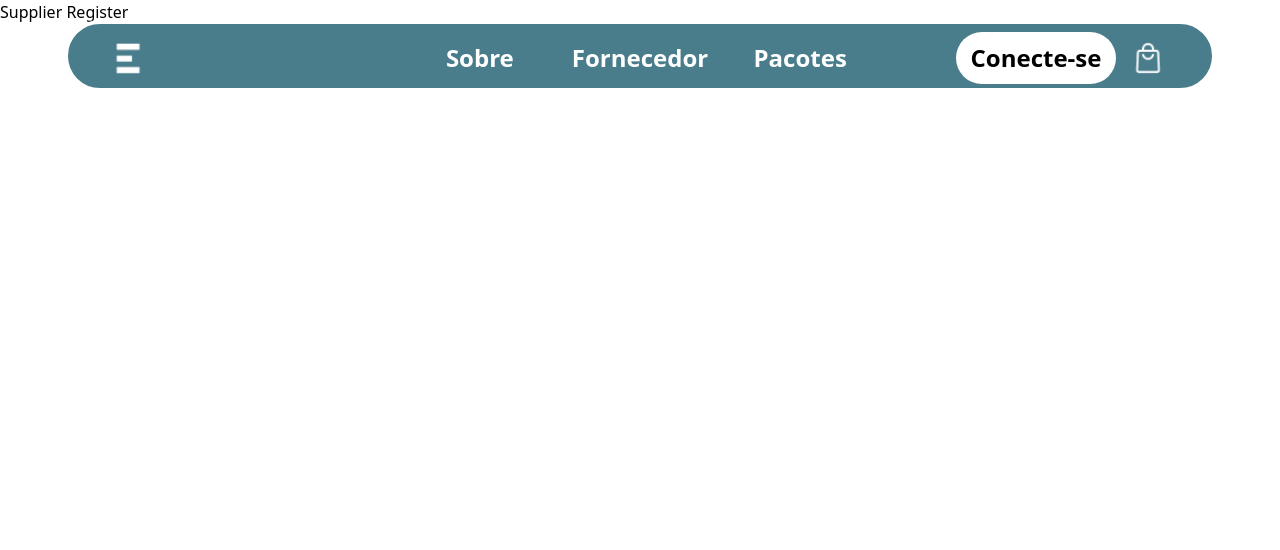
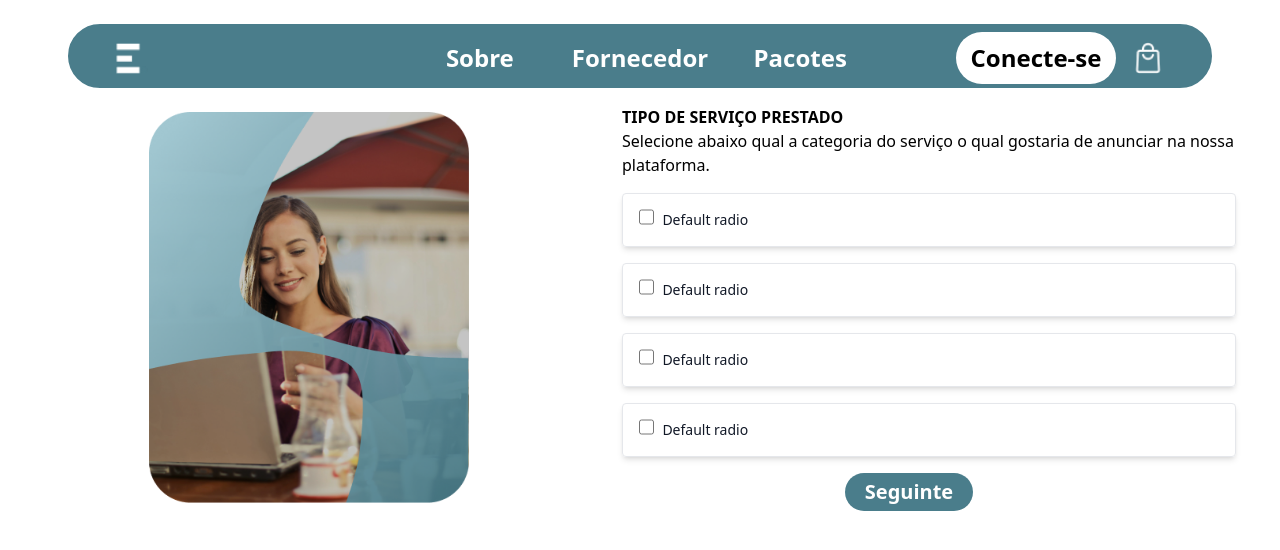
Before and after one commit to yanisfaquir/real_event2, a Next.js app: page /supplierRegister in a window 1280 px wide. Shown: the top 550 px of the page. Built offline with nearby package versions, Linux system fonts and the light colour scheme.

Commit message:
feat(supplier): Supplier service registration

```diff
--- a/src/pages/supplierRegister.jsx
+++ b/src/pages/supplierRegister.jsx
@@ -1,11 +1,48 @@
 import React from 'react';
+import GlobalButton from '@/components/globalButton';
 
-const wishList = () => {
+const SupplierRegister = () => {
   return (
-    <div>
-      <h1> Supplier Register</h1>
+    <div className="flex justify-center mt-30">
+      <div className="grid grid-cols-2 gap-1 items-center mt-20 mr-10">
+        <div className="card-home-item mx-auto relative justify-self-end">
+          <img className='w-80 h-90' src='/assets/pictures/card-sm-1-home-blue.png' />
+        </div>
+        <div className='mr-1 w-85 justify-self-start'>
+          <h1 className='font-bold'>TIPO DE SERVIÇO PRESTADO</h1>
+          <p>Selecione abaixo qual a categoria do serviço o qual gostaria de anunciar na nossa plataforma. </p>
+          <div className="flex items-center ps-4 border border-gray-200 rounded dark:border-gray-100 my-4 shadow-md">
+            <input id="bordered-checkbox-1" type="checkbox" value="" name="bordered-checkbox" className="w-4 h-4 text-blue-600 bg-gray-100 border-gray-300 rounded focus:ring-blue-500 dark:focus:ring-blue-600 dark:ring-offset-gray-800 focus:ring-2 dark:bg-gray-700 dark:border-gray-600 mt-[-5px]"/>
+            <label htmlFor="bordered-checkbox-1" className="w-full py-4 ms-2 text-sm font-medium text-gray-900 dark:text-gray-900">Default radio</label>
+          </div>
+
+          <div className="flex items-center ps-4 border border-gray-200 rounded dark:border-gray-100 my-4 shadow-md">
+            <input id="bordered-checkbox-2" type="checkbox" value="" name="bordered-checkbox" className="w-4 h-4 text-blue-600 bg-gray-100 border-gray-300 rounded focus:ring-blue-500 dark:focus:ring-blue-600 dark:ring-offset-gray-800 focus:ring-2 dark:bg-gray-700 dark:border-gray-600 mt-[-5px]"/>
+            <label htmlFor="bordered-checkbox-2" className="w-full py-4 ms-2 text-sm font-medium text-gray-900 dark:text-gray-900">Default radio</label>
+          </div>
+
+          <div className="flex items-center ps-4 border border-gray-200 rounded dark:border-gray-100 my-4 shadow-md">
+            <input id="bordered-checkbox-1" type="checkbox" value="" name="bordered-checkbox" className="w-4 h-4 text-blue-600 bg-gray-100 border-gray-300 rounded focus:ring-blue-500 dark:focus:ring-blue-600 dark:ring-offset-gray-800 focus:ring-2 dark:bg-gray-700 dark:border-gray-600 mt-[-5px]"/>
+            <label htmlFor="bordered-checkbox-1" className="w-full py-4 ms-2 text-sm font-medium text-gray-900 dark:text-gray-900">Default radio</label>
+          </div>
+
+          <div className="flex items-center ps-4 border border-gray-200 rounded dark:border-gray-100 my-4 shadow-md">
+            <input id="bordered-checkbox-2" type="checkbox" value="" name="bordered-checkbox" className="w-4 h-4 text-blue-600 bg-gray-100 border-gray-300 rounded focus:ring-blue-500 dark:focus:ring-blue-600 dark:ring-offset-gray-800 focus:ring-2 dark:bg-gray-700 dark:border-gray-600 mt-[-5px]"/>
+            <label htmlFor="bordered-checkbox-2" className="w-full py-4 ms-2 text-sm font-medium text-gray-900 dark:text-gray-900">Default radio</label>
+          </div>
+
+          <div className='flex justify-center mr-10'>
+        <GlobalButton
+          size="small"
+          type="primary"
+          path="/"
+          text="Seguinte"
+        />
+      </div>
+        </div>
+      </div>
     </div>
   );
 };
 
-export default wishList;
+export default SupplierRegister;
```
